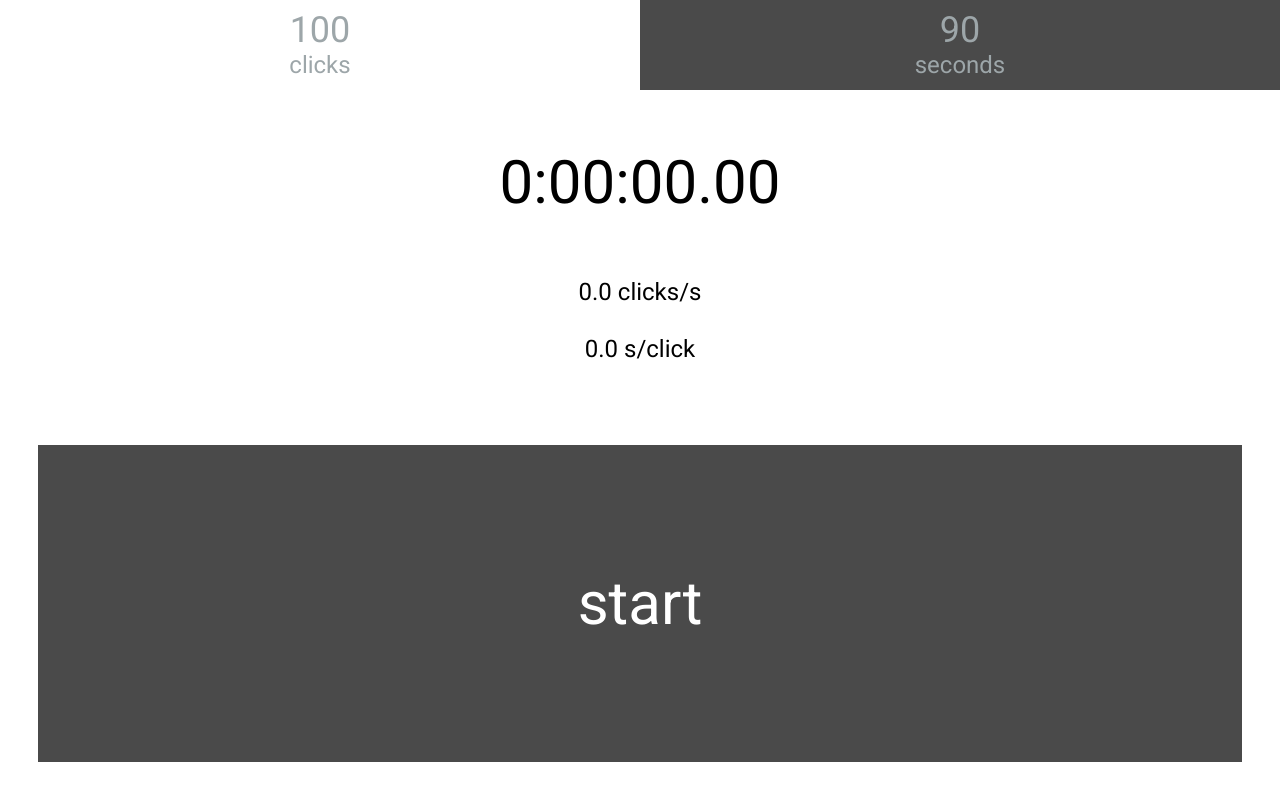
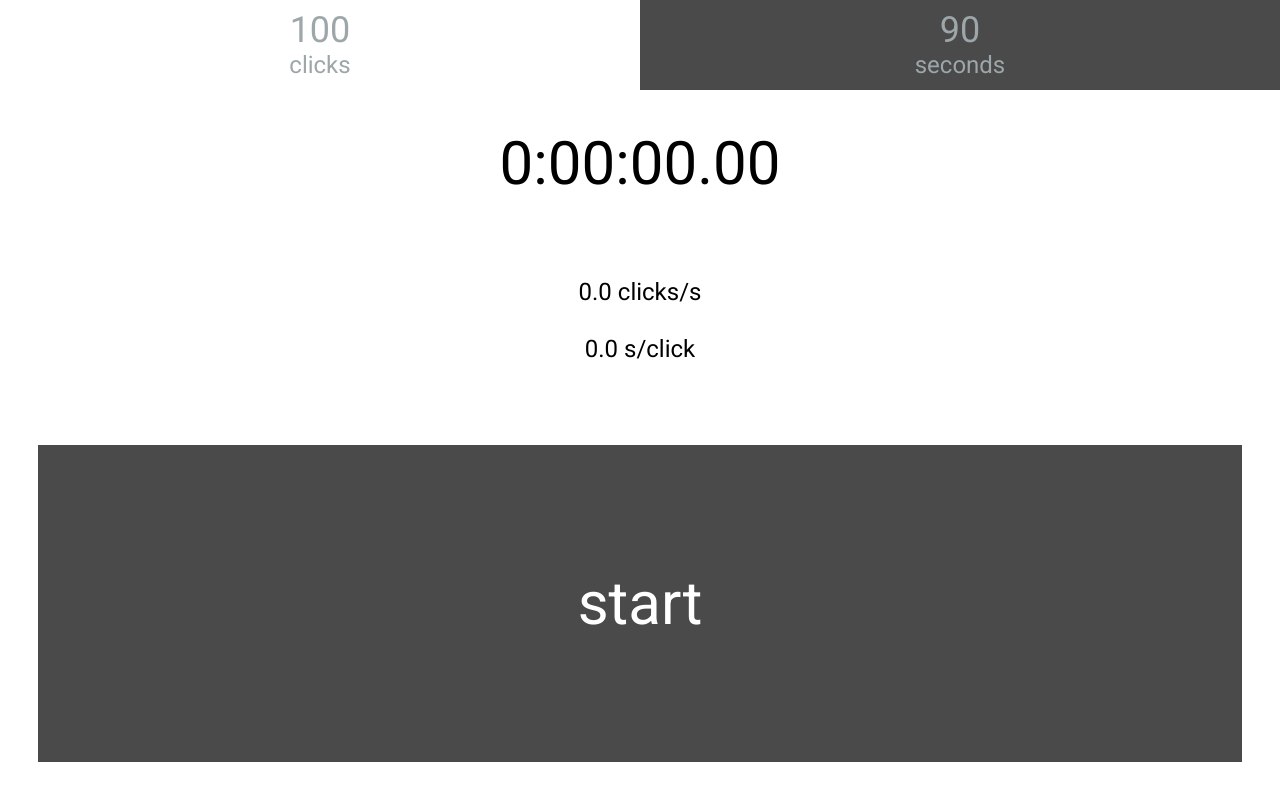
Before and after one commit to mauodias/counter-stopwatch, a plain HTML site: page index.html in a window 1280 px wide. Drawn offline with Linux system fonts and the light colour scheme.

Commit message:
vert align

```diff
--- a/css/styles.css
+++ b/css/styles.css
@@ -70,8 +70,8 @@ input {
 
 #time {
   position: absolute;
-  top: 30%;
-  transform: translateY(-30%);
+  top: 20%;
+  transform: translateY(-20%);
   font-size: 2.5em;
   text-align: center;
   width: 100%;
```
